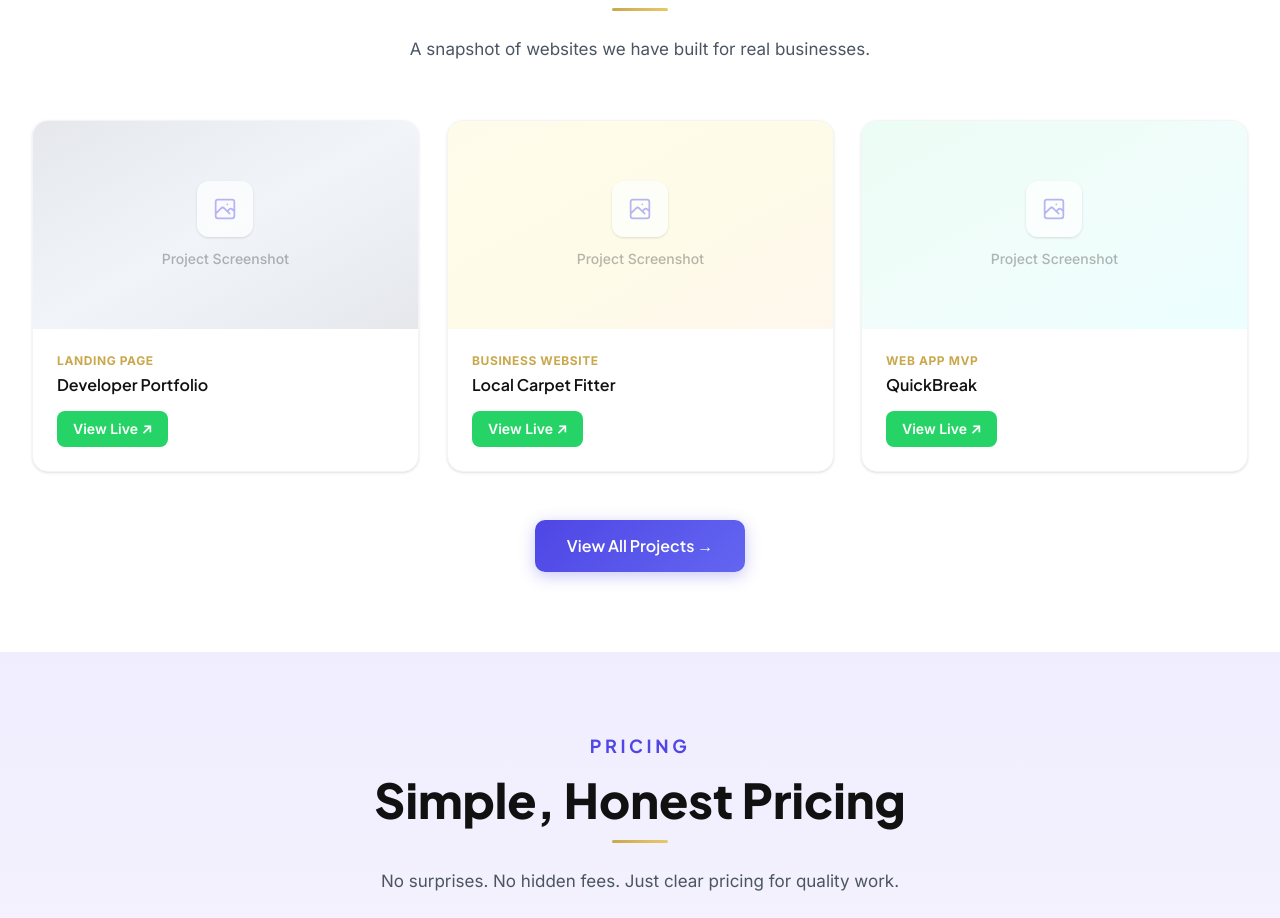
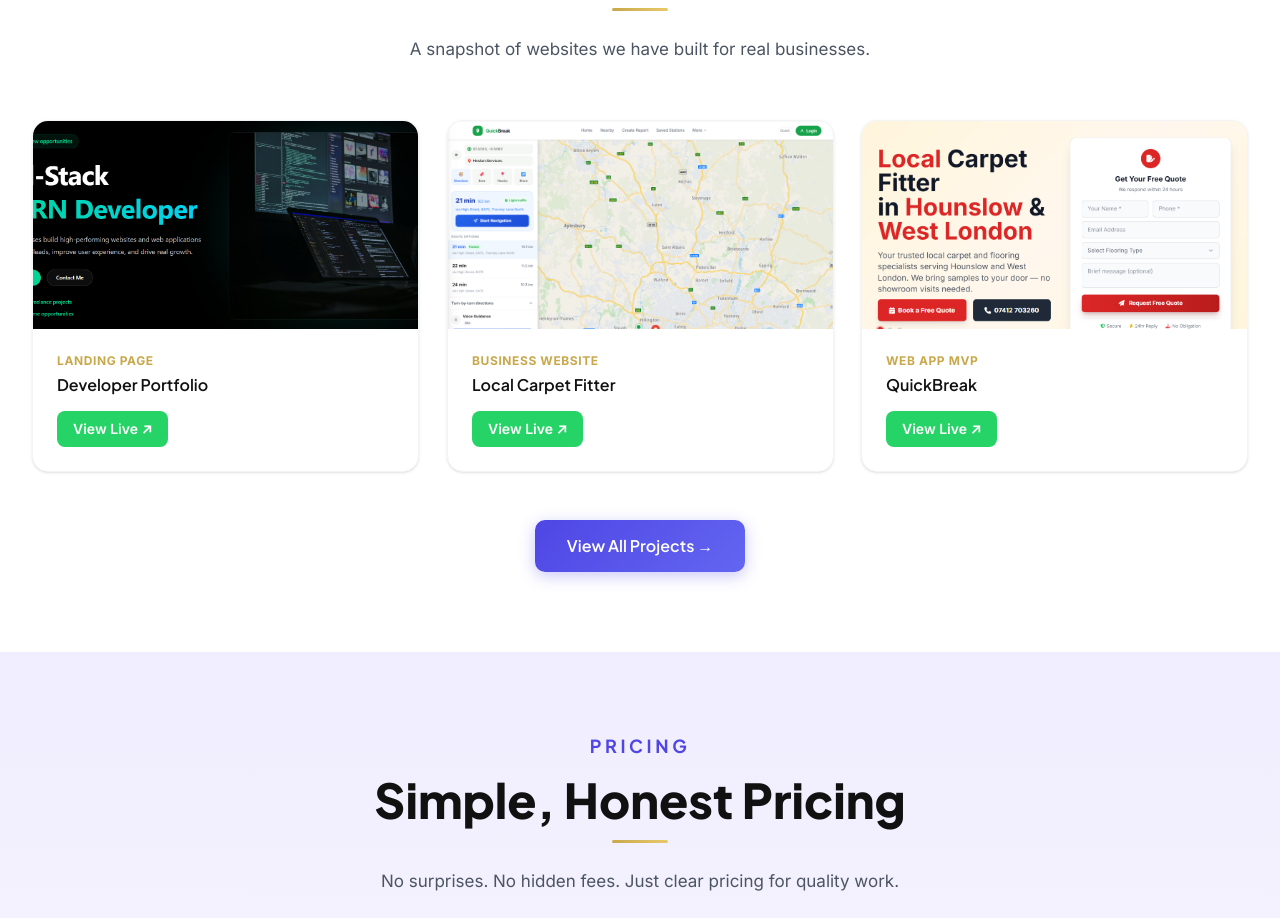
Before and after one commit to Deep4755/velora_web, a React (Vite) app: page / in a window 1280 px wide. Shown: the part 2785-3703 px from the top of the page. Built offline with nearby package versions, Linux system fonts and the light colour scheme.

Commit message:
Add real project screenshots to portfolio and home page

```diff
--- a/src/pages/Home.jsx
+++ b/src/pages/Home.jsx
@@ -368,18 +368,13 @@ export default function Home() {
 
           <div className="grid grid-cols-1 sm:grid-cols-3 gap-7 mb-12">
             {[
-              { title: "Developer Portfolio", category: "Landing Page", gradient: "from-gray-200 via-slate-100 to-gray-200", liveUrl: "https://codebydeep-co-uk-913554.hostingersite.com/" },
-              { title: "Local Carpet Fitter", category: "Business Website", gradient: "from-amber-50 via-yellow-50 to-orange-50", liveUrl: "https://localcarpetfitter.co.uk/" },
-              { title: "QuickBreak", category: "Web App MVP", gradient: "from-emerald-50 via-teal-50 to-cyan-50", liveUrl: "https://quick-break-backend.onrender.com/" },
+              { title: "Developer Portfolio", category: "Landing Page", liveUrl: "https://codebydeep-co-uk-913554.hostingersite.com/", image: "/images/image.png" },
+              { title: "Local Carpet Fitter", category: "Business Website", liveUrl: "https://localcarpetfitter.co.uk/", image: "/images/image1.png" },
+              { title: "QuickBreak", category: "Web App MVP", liveUrl: "https://quick-break-backend.onrender.com/", image: "/images/image2.png" },
             ].map((p, i) => (
               <div key={i} className="bg-white rounded-2xl overflow-hidden border border-gray-100 card-hover shadow-sm">
-                <div className={`h-52 bg-gradient-to-br ${p.gradient} flex flex-col items-center justify-center gap-3`}>
-                  <div className="w-14 h-14 rounded-xl bg-white/70 flex items-center justify-center shadow-sm">
-                    <svg className="w-7 h-7 text-[#4F46E5]/40" fill="none" stroke="currentColor" viewBox="0 0 24 24">
-                      <path strokeLinecap="round" strokeLinejoin="round" strokeWidth={1.5} d="M4 16l4.586-4.586a2 2 0 012.828 0L16 16m-2-2l1.586-1.586a2 2 0 012.828 0L20 14m-6-6h.01M6 20h12a2 2 0 002-2V6a2 2 0 00-2-2H6a2 2 0 00-2 2v12a2 2 0 002 2z" />
-                    </svg>
-                  </div>
-                  <span className="text-[#111111]/30 text-sm font-medium">Project Screenshot</span>
+                <div className="h-52 overflow-hidden">
+                  <img src={p.image} alt={p.title} className="w-full h-full object-cover object-top hover:scale-105 transition-transform duration-500" />
                 </div>
                 <div className="p-6">
                   <p className="text-[#C9A84C] text-xs font-bold mb-1.5 uppercase tracking-wider">{p.category}</p>
--- a/src/pages/PortfolioPage.jsx
+++ b/src/pages/PortfolioPage.jsx
@@ -7,9 +7,9 @@ const filters = ["All", "Landing Pages", "Business Websites", "Ecommerce"];
 const tagMap = { All: null, "Landing Pages": "landing", "Business Websites": "business", Ecommerce: "ecommerce" };
 
 const allProjects = [
-  { id: 1, title: "Developer Portfolio", category: "Landing Page", tag: "landing", gradient: "from-gray-900 to-gray-800", liveUrl: "https://codebydeep-co-uk-913554.hostingersite.com/" },
-  { id: 2, title: "Local Carpet Fitter", category: "Business Website", tag: "business", gradient: "from-amber-50 to-orange-100", liveUrl: "https://localcarpetfitter.co.uk/" },
-  { id: 3, title: "QuickBreak", category: "Landing Page", tag: "landing", gradient: "from-emerald-50 to-teal-100", liveUrl: "https://quick-break-backend.onrender.com/" },
+  { id: 1, title: "Developer Portfolio", category: "Landing Page", tag: "landing", gradient: "from-gray-900 to-gray-800", liveUrl: "https://codebydeep-co-uk-913554.hostingersite.com/", image: "/images/image.png" },
+  { id: 2, title: "Local Carpet Fitter", category: "Business Website", tag: "business", gradient: "from-amber-50 to-orange-100", liveUrl: "https://localcarpetfitter.co.uk/", image: "/images/image1.png" },
+  { id: 3, title: "QuickBreak", category: "Landing Page", tag: "landing", gradient: "from-emerald-50 to-teal-100", liveUrl: "https://quick-break-backend.onrender.com/", image: "/images/image2.png" },
   { id: 4, title: "Fashion Boutique", category: "Ecommerce", tag: "ecommerce", gradient: "from-rose-50 to-pink-100", liveUrl: null },
   { id: 5, title: "SaaS Landing Page", category: "Landing Page", tag: "landing", gradient: "from-blue-50 to-indigo-100", liveUrl: null },
   { id: 6, title: "Fitness Studio", category: "Business Website", tag: "business", gradient: "from-emerald-50 to-teal-100", liveUrl: null },
@@ -115,14 +115,20 @@ export default function PortfolioPage() {
             {filtered.map(project => (
               <StaggerItem key={project.id}>
               <div className="rounded-2xl overflow-hidden border border-gray-100 card-hover bg-white shadow-sm">
+                {project.image ? (
+                  <div className="h-52 overflow-hidden">
+                    <img src={project.image} alt={project.title} className="w-full h-full object-cover object-top hover:scale-105 transition-transform duration-500" />
+                  </div>
+                ) : (
                   <div className={`h-52 bg-gradient-to-br ${project.gradient} flex flex-col items-center justify-center gap-2`}>
                     <div className="w-12 h-12 rounded-xl bg-white/70 flex items-center justify-center shadow-sm">
                       <svg className="w-6 h-6 text-[#4F46E5]/40" fill="none" stroke="currentColor" viewBox="0 0 24 24">
                         <path strokeLinecap="round" strokeLinejoin="round" strokeWidth={1.5} d="M4 16l4.586-4.586a2 2 0 012.828 0L16 16m-2-2l1.586-1.586a2 2 0 012.828 0L20 14m-6-6h.01M6 20h12a2 2 0 002-2V6a2 2 0 00-2-2H6a2 2 0 00-2 2v12a2 2 0 002 2z" />
                       </svg>
                     </div>
-                  <span className="text-[#111111]/30 text-sm font-medium">Project Screenshot</span>
+                    <span className="text-[#111111]/30 text-sm font-medium">Coming Soon</span>
                   </div>
+                )}
                 <div className="p-6">
                   <p className="text-[#C9A84C] text-xs font-bold mb-1.5 uppercase tracking-wider">{project.category}</p>
                   <h3 className="font-semibold text-base text-[#111111] mb-4" style={{ fontFamily: "'Plus Jakarta Sans', sans-serif" }}>{project.title}</h3>
```
Also changed, not shown: public/images/image1.png (added), public/images/image2.png (added). Lines whose indentation alone changed are shown as unchanged.
